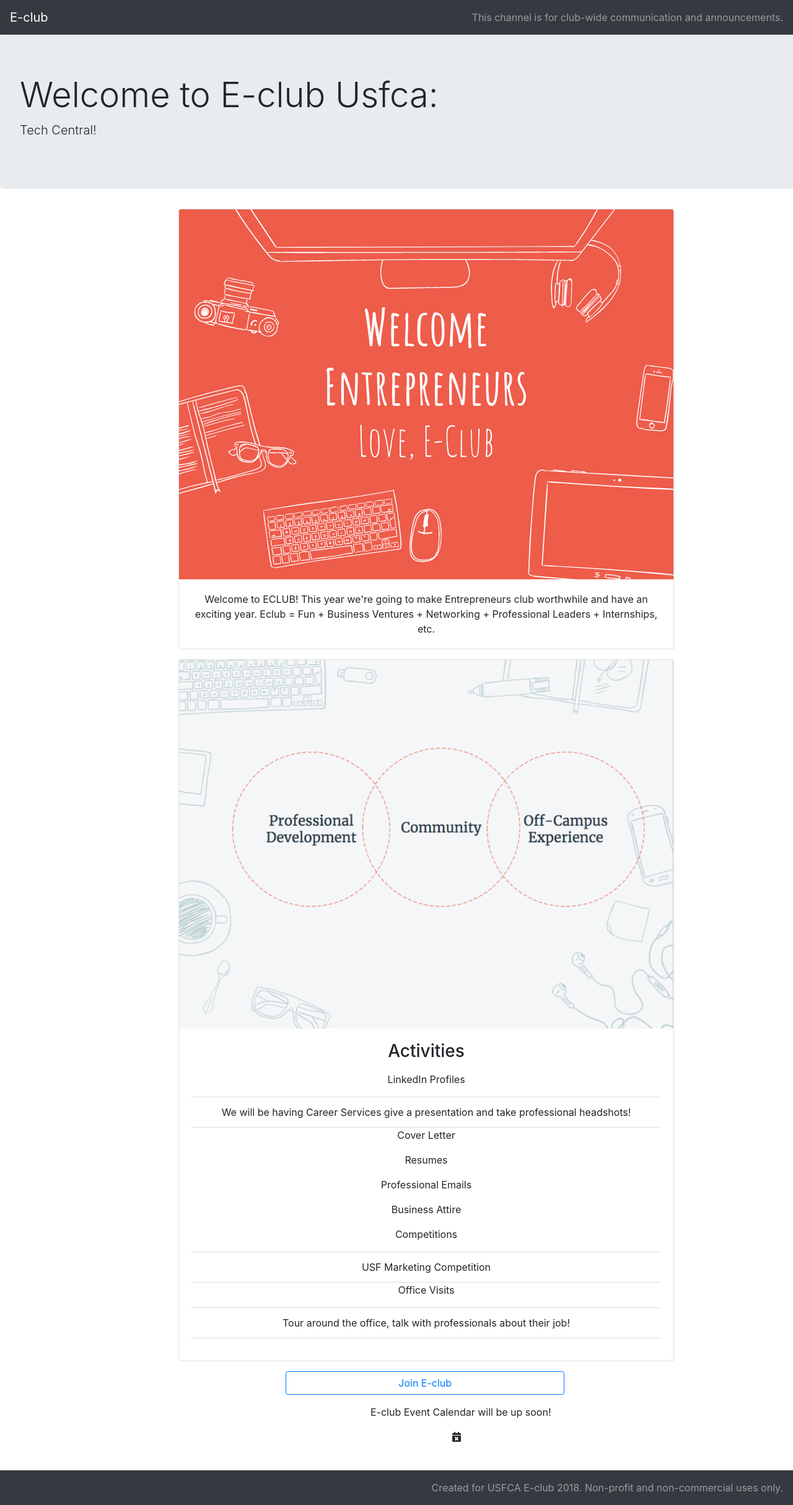
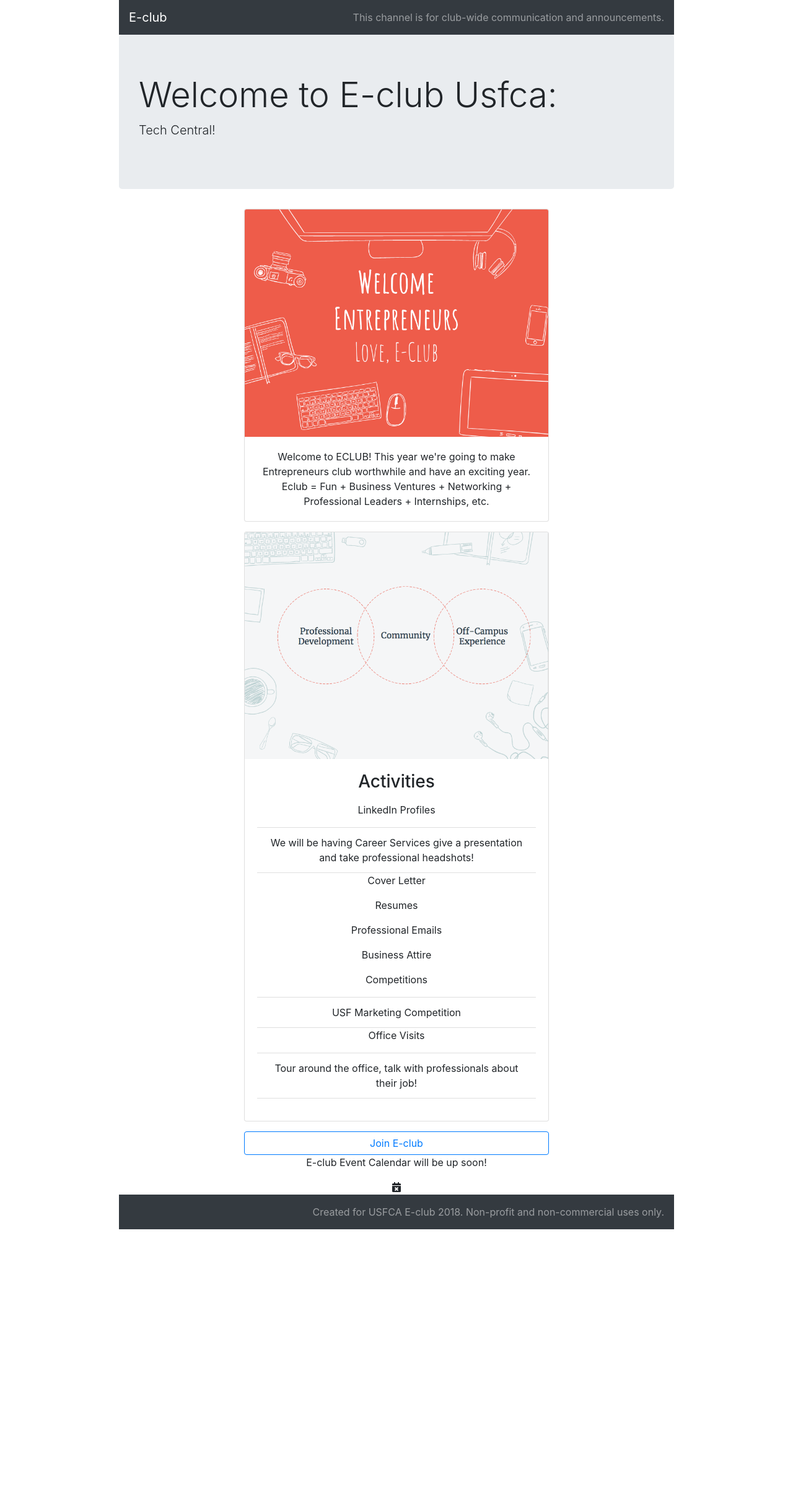
Before and after one commit to eclub-dev-usfca/eclubwebsite, a PHP site: page / in a window 1280 px wide. Shown: the whole page at 62% size. After the commit the page ends 1984 px from the top, so only its background shows below. Run offline with PHP 8.4, Linux system fonts and the light colour scheme; some libraries are stand-ins or nearby versions.

Commit message:
fixed css responsiveness

```diff
--- a/css/index.css
+++ b/css/index.css
@@ -1,27 +1,32 @@
 .ctr {
-  margin-left: auto;
-  margin-right: auto;
+  margin: auto;
   margin-bottom: 1em;
   width: 55%;
+  text-align: center;
 }
 .btncenter {
   margin: auto;
 }
 #googleform {
-  padding-left: 461px;
-  padding-right: 0px;
   width: 100%;
+  margin: auto;
 }
 #googlecalendar {
-  padding-left: 598px;
-  padding-right: 0px;
   width: 100%;
+  margin: auto;
 }
 #Calendar {
-  width: 50px;
-  height: 50px;
+  width: 100%;
+  margin: auto;
 }
 .fa-calendar-times {
   width:100%;
-  padding-left: 132px;
 }
+body {
+  width: 70%;
+  margin: auto;
+}
+.card {
+  margin: auto;
+  width: 100%;
+}
--- a/index.html
+++ b/index.html
@@ -42,7 +42,7 @@
 
     <!---->
     <div id="about" class="ctr">
-      <div class="card text-center" style="width: 50rem">
+      <div class="card text-center">
         <img class="card-img-top" src="./welcome.png"/>
         <div class="card-body">
           <p class="card-text">
@@ -55,7 +55,7 @@
 
     <!--SXSW, entrepreneurs night, and meet the startups-->
     <div id="activities" class="ctr">
-      <div class="card text-center" style="width: 50rem">
+      <div class="card text-center">
         <img class="card-img-top" src="./pd-c-oce.png"/>
         <div class="card-body">
           <h3 class="card-title">Activities</h3>
```
